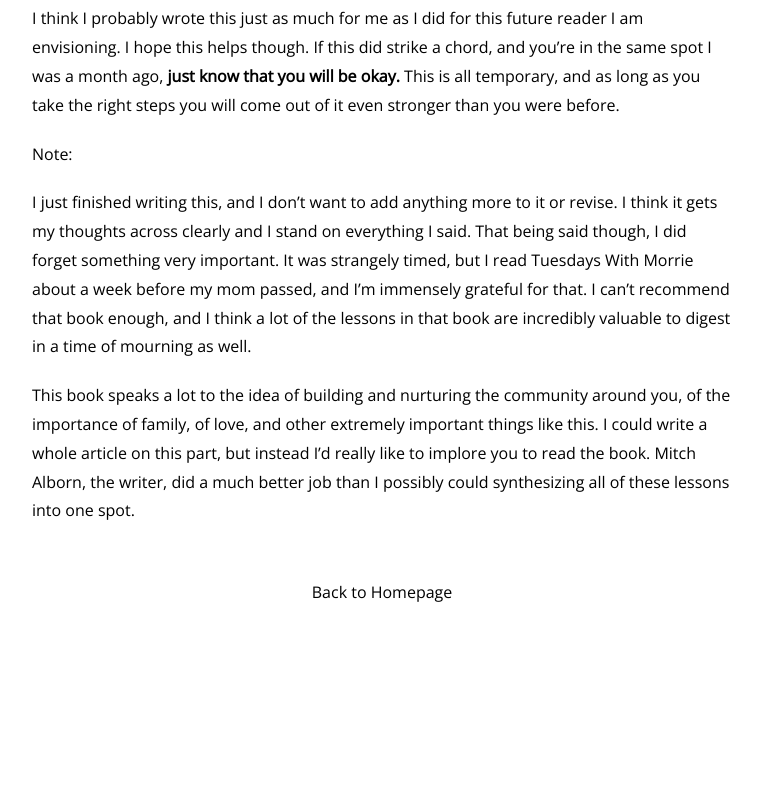
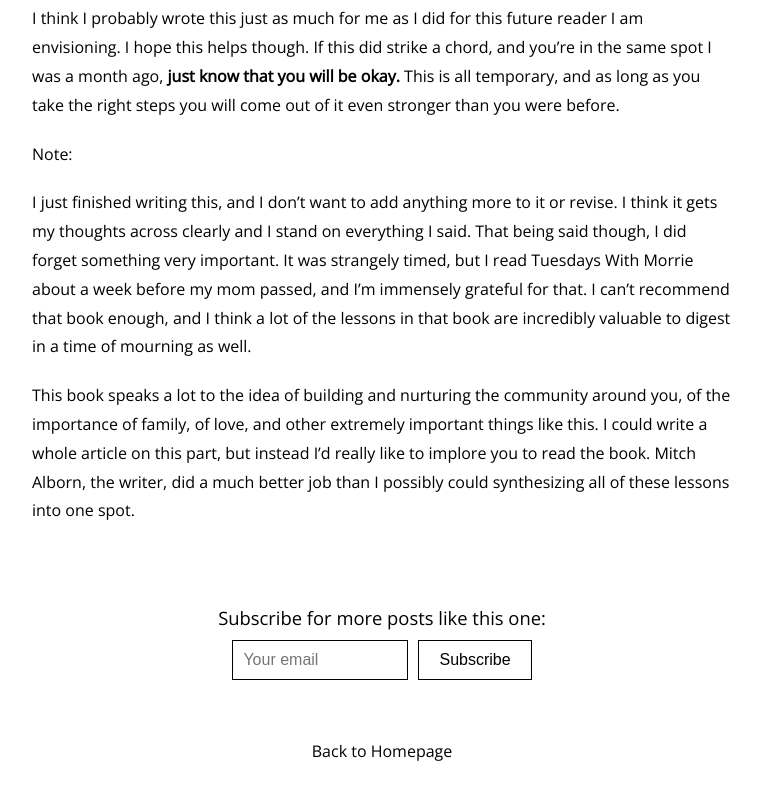
Before and after one commit to 0x0e18/personal, a plain HTML site: page on-grief.html in a window 1280 px wide. Shown: the part 2875-3675 px from the top of the page, without its empty margins (258-1019 px from the left). Before the commit the page ends 3534 px from the top, so only its background shows below. Drawn offline with nearby package versions, Linux system fonts and the light colour scheme.

Commit message:
add newsletter html and css, before backend

```diff
--- a/on-grief.html
+++ b/on-grief.html
@@ -50,6 +50,15 @@
             <p>This book speaks a lot to the idea of building and nurturing the community around you, of the importance of family, of love, and other extremely important things like this. I could write a whole article on this part, but instead I’d really like to implore you to read the book. Mitch Alborn, the writer, did a much better job than I possibly could synthesizing all of these lessons into one spot.</p>
          </article>
       </section>
+      <section id="newsletter-subscribe" class="subscribe-container">
+        <form action="/subscribe" method="POST">
+          <label for="email">Subscribe for more posts like this one:</label>
+          <div class="form-group">
+            <input type="email" id="email" name="email" placeholder="Your email" required>
+            <input type="submit" value="Subscribe">
+          </div>
+        </form>
+      </section>
       <footer>
          <p><a href="index.html">Back to Homepage</a></p>
       </footer>
--- a/styles.css
+++ b/styles.css
@@ -153,6 +153,54 @@ footer a:active {
     color: #000; /* Ensure active links stay black */
 }
 
+/* Subscription form container */
+.subscribe-container {
+    max-width: 700px;    /* Match the post container width */
+    margin: 40px auto 60px auto;   /* Adjust spacing above and below */
+    text-align: center;  /* Center the form elements */
+}
+
+/* Style for the label */
+.subscribe-container label {
+    display: block;
+    font-size: 1.15em;     /* Slightly increase font size */
+    margin-bottom: 10px;
+    color: #000;
+}
+
+/* Group input and submit button in one line, centered */
+.form-group {
+    display: inline-flex;  /* Keep inputs together and center them */
+    gap: 10px;             /* Spacing between the email input and the button */
+    justify-content: center;
+    align-items: center;   /* Ensure button and input are vertically aligned */
+}
+
+/* Style for the email input field */
+.subscribe-container input[type="email"] {
+    padding: 10px;              /* Increase padding slightly for balance */
+    font-size: 1em;
+    border: 1px solid #000;      /* Simple black border */
+    width: 50%;                 /* Reduce width slightly for better balance */
+    max-width: 300px;            /* Prevent it from becoming too large */
+    box-sizing: border-box;      /* Ensures padding is included in width */
+}
+
+/* Style for the submit button */
+.subscribe-container input[type="submit"] {
+    padding: 10px 20px;          /* Adjust padding for visual balance */
+    font-size: 1em;
+    border: 1px solid #000;
+    background-color: #fff;      /* No background color */
+    color: #000;
+    cursor: pointer;
+}
+
+.subscribe-container input[type="submit"]:hover {
+    background-color: #f0f0f0;  /* Subtle hover effect */
+}
+
+
 
 /* Responsive Design */
 @media (max-width: 600px) {
```
Also changed, not shown: blockchain-needs-to-break-free-from-itself.html (+12 -0 lines), farcaster-needs-door-games.html (+9 -0 lines), why-i-should-write-more-often.html (+9 -0 lines).
